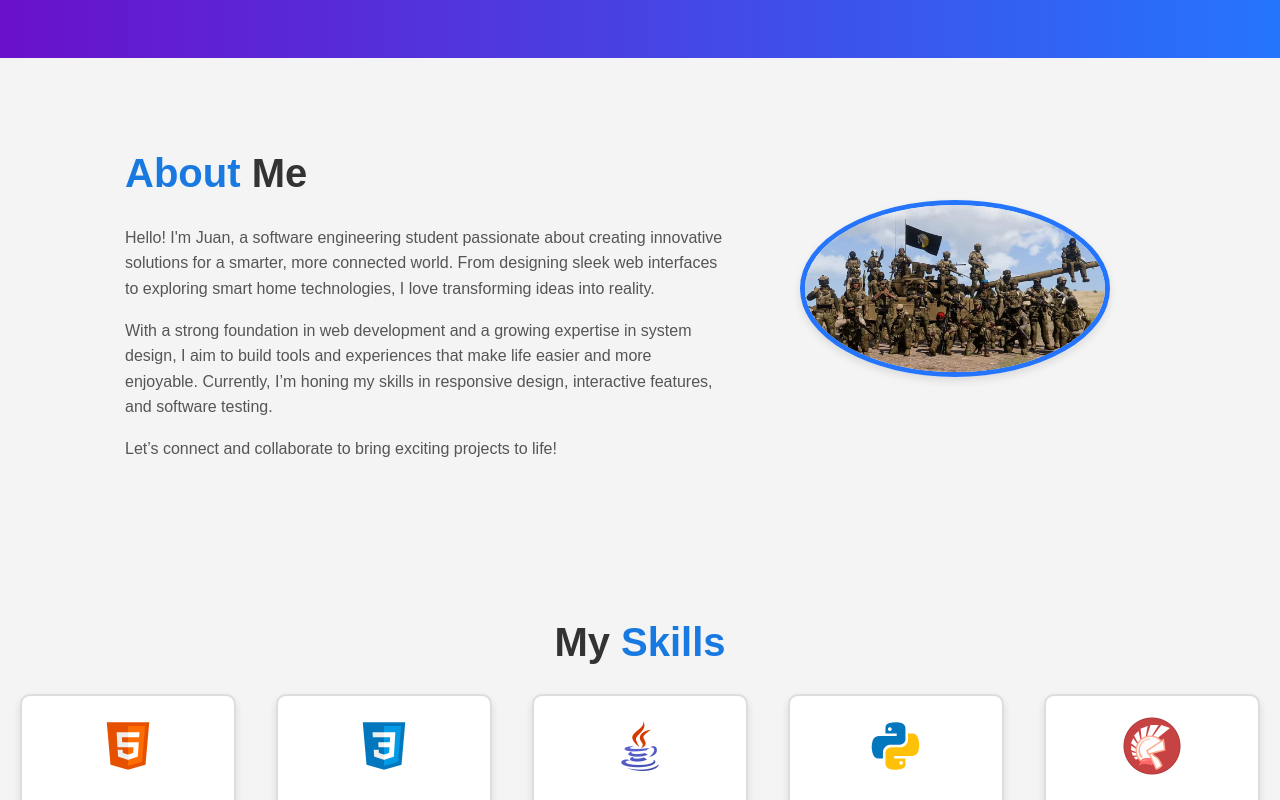
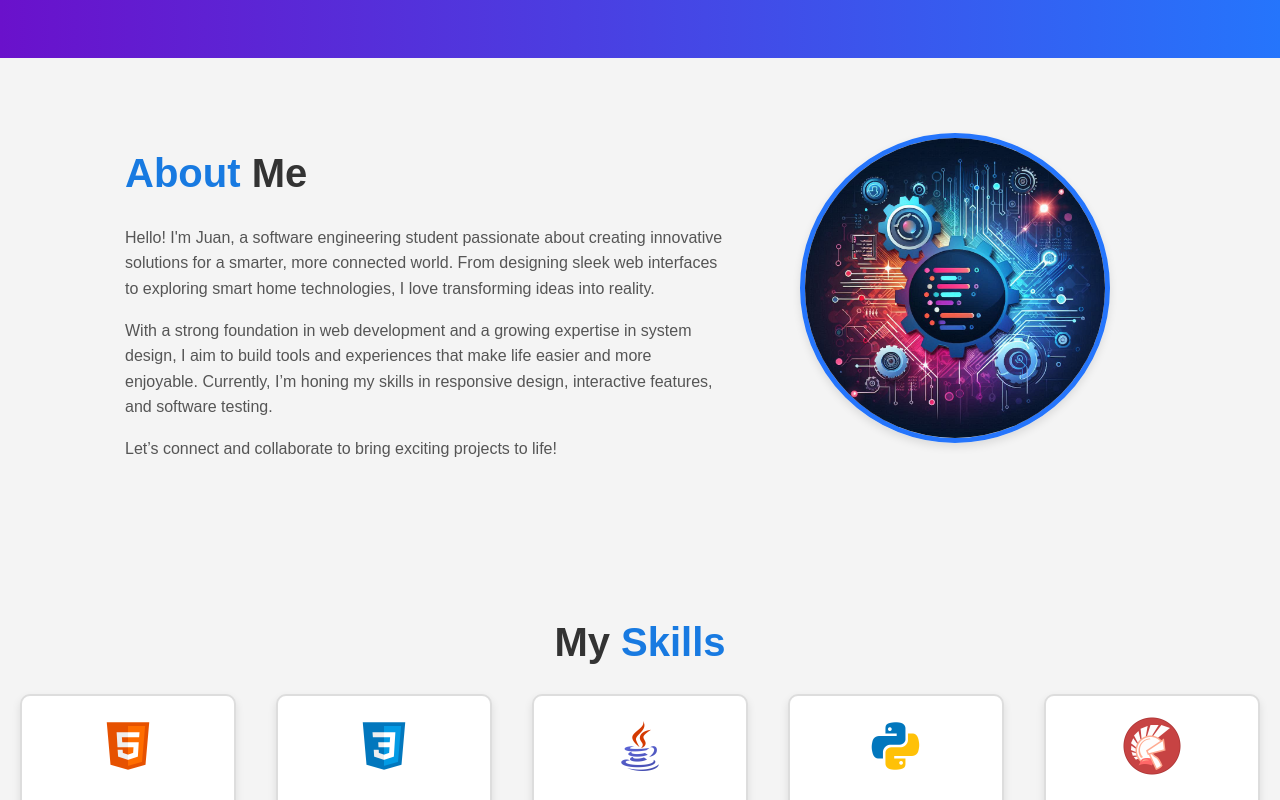
Before and after one commit to Juan551-glitch/Portfolio, a plain HTML site: page index.html in a window 1280 px wide. Shown: the part 700-1500 px from the top of the page. Drawn offline with Linux system fonts and the light colour scheme.

Commit message:
Changes to the images

```diff
--- a/index.html
+++ b/index.html
@@ -49,7 +49,7 @@
 
             <!-- Right Side: Image -->
             <div class="about-image">
-                <img src="arma3.png" alt="Juan's Photo">
+                <img src="Software engineering logo.png" alt="Juan's Photo">
             </div>
         </div>
     </section>
@@ -135,7 +135,7 @@
         <div class="contact-container">
             <!-- Left Side: Details -->
             <div class="contact-info">
-                <img src="arma3.png" alt="Juan's Photo" class="profile-photo">
+                <img src="Software engineering logo.png" alt="Juan's Photo" class="profile-photo">
                 <h3>Let's Connect!</h3>
                 <p>Email: juanlouw209@gmail.com</p>
                 <p>Phone: 082 737 8886</p>
```
Also changed, not shown: Software engineering logo.png (added).
